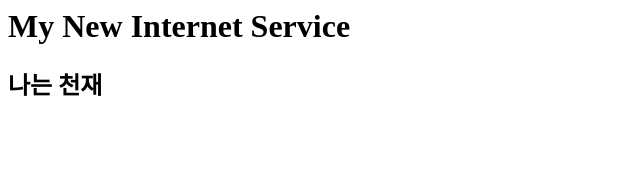
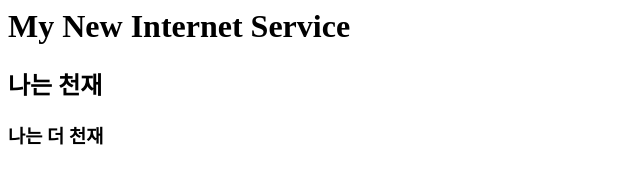
Before and after one commit to happyjin0509/ace, a plain HTML site: page index.html in a window 1280 px wide. Shown: the whole page, without its empty margins (0-640 px from the left). Drawn offline with Linux system fonts and the light colour scheme.

Commit message:
Update index.html

```diff
--- a/index.html
+++ b/index.html
@@ -1,3 +1,5 @@
 <h1>My New Internet Service</h1>
 
 <h2>나는 천재</h2>
+
+<h3>나는 더 천재</h3>
```
